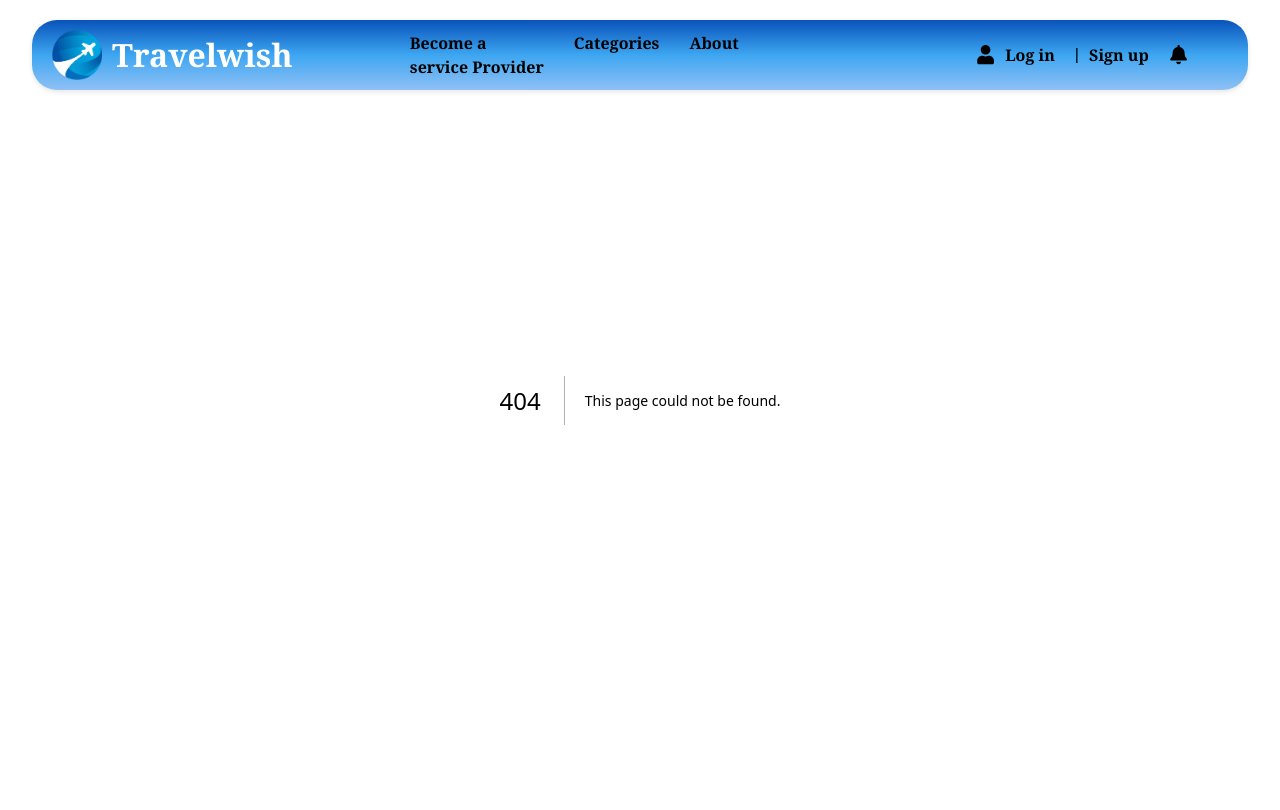
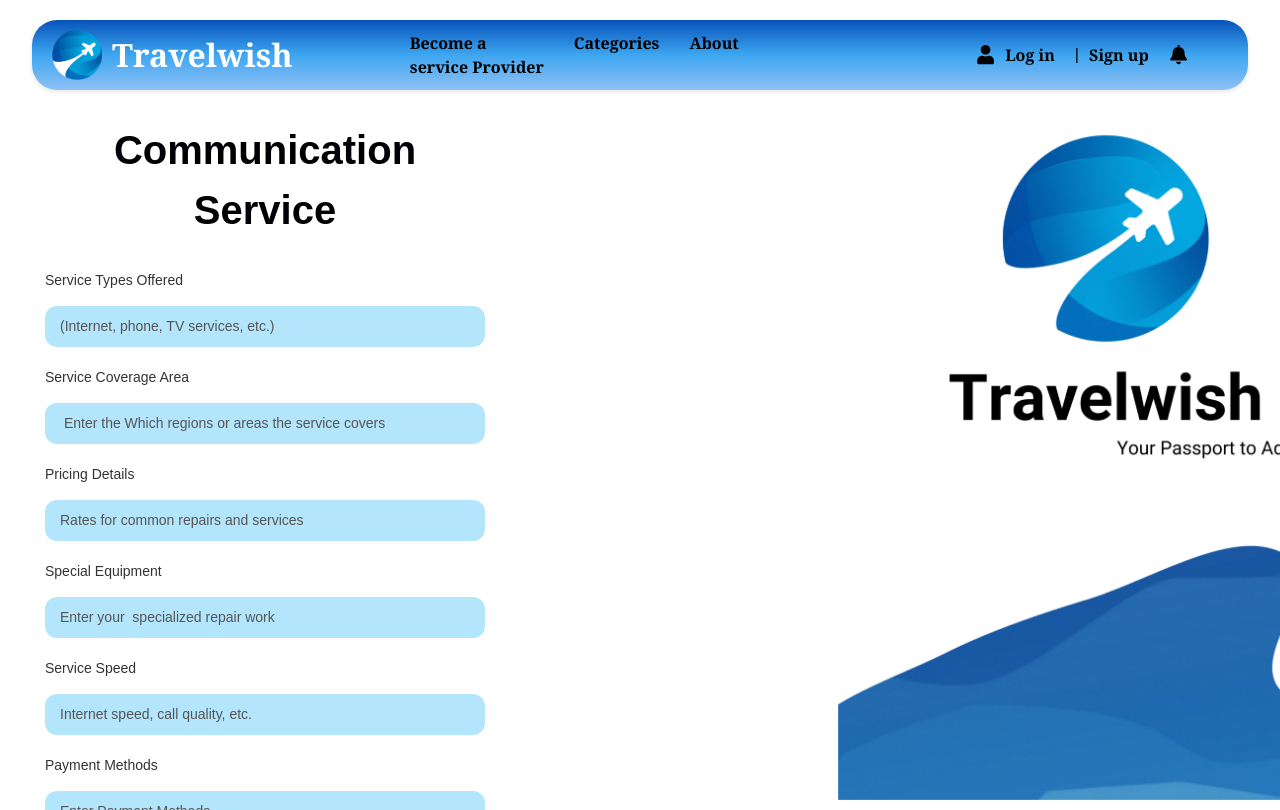
Before and after one commit to CodeCraftersUOM/Service_-Provider, a Next.js app in the folder my-app/: page /otherservices/Communi in a window 1280 px wide. Before the commit this address had no page. Built offline with nearby package versions, Linux system fonts and the light colour scheme.

Commit message:
auto and comuni

```diff
--- /dev/null
+++ b/my-app/src/app/otherservices/Communi/Communication .tsx
@@ -0,0 +1,48 @@
+// pages/other-services.tsx
+
+import React from 'react';
+import Head from 'next/head';
+import styles from './Communication.module.css';
+
+const OtherServices = () => {
+  return (
+    <>
+      <Head>
+        <title>Communication Service</title>
+      </Head>
+      <div className={styles.container}>
+        <form className={styles.form}>
+          <h1 className={styles.title}>Communication Service</h1>
+
+          <label htmlFor="Service Types Offered">Service Types Offered </label>
+          <input className={styles.input} type="text" id="Service" placeholder="(Internet, phone, TV services, etc.)" />
+
+          <label htmlFor="Service Coverage Area">Service Coverage Area</label>
+          <input className={styles.input} type="text" id="Service Area" placeholder=" Enter the Which regions or areas the service covers" />
+
+          <label htmlFor="Pricing Details">Pricing Details</label>
+          <input className={styles.input} type="text" id="Pricing Details" placeholder="Rates for common repairs and services" />
+
+          <label htmlFor="Special Equipment">Special Equipment</label>
+          <input className={styles.input} type="text" id="Special Equipment" placeholder="Enter your  specialized repair work" />
+
+          <label htmlFor="Service Speed">Service Speed</label>
+          <input className={styles.input} type="text" id="Service Speed" placeholder="Internet speed, call quality, etc." />
+
+          <label htmlFor="Payment Methods">Payment Methods</label>
+          <input className={styles.input} type="text" id="Payment Methods" placeholder="Enter Payment Methods" />
+
+          <label htmlFor="Promotions">Promotions</label>
+          <input className={styles.input} type="text" id="Promotions" placeholder="Enter Promotions" />
+
+
+
+
+          <button className={styles.submitButton} type="submit">Submit</button>
+        </form>
+      </div>
+    </>
+  );
+};
+
+export default OtherServices;
--- /dev/null
+++ b/my-app/src/app/otherservices/Communi/Communication.module.css
@@ -0,0 +1,93 @@
+.container {
+    background-image: url('/background04.png'); /* Ensure this file is in the public/ folder */
+    background-size: cover;
+    background-position: center;
+    background-repeat: no-repeat;
+    background-attachment: fixed; /* Keeps background fixed */
+    height: 100vh;
+    display: flex;
+    align-items: center;
+    justify-content: center;
+    padding: 40px 20px;
+  }
+
+  .form {
+    background-color: rgba(255, 255, 255, 0.9);
+    padding: 30px;
+    border-radius: 16px;
+    margin-left: -750px;
+    margin-top: 100px;
+    max-width: 500px;
+    width: 100%;
+    max-height: 100%; /* Limit form height */
+    overflow-y: auto;  /* Enable scroll inside form */
+    display: flex;
+    flex-direction: column;
+    gap: 15px;
+
+  }
+
+  /* Optional: Nice scrollbar styling */
+  .form::-webkit-scrollbar {
+    width: 0.0000001px;
+  }
+  .form::-webkit-scrollbar-thumb {
+    background-color: #0cabf4;
+    border-radius: 10px;
+
+  }
+  .form::-webkit-scrollbar-thumb:hover {
+    background-color: #555;
+  }
+
+  .title {
+    text-align: center;
+    font-size: 40px;
+    font-weight: bold;
+    color: #000004;
+    margin-bottom: 10px;
+  }
+
+  .form label {
+    font-weight: 500;
+    color: #333;
+    font-size: 14px;
+    margin-top: 5px;
+  }
+
+  .input {
+    background-color: #b3e5fc;
+    border: none;
+    border-radius: 12px;
+    padding: 10px 15px;
+    font-size: 14px;
+    outline: none;
+    transition: background-color 0.3s ease;
+  }
+
+  .input::placeholder {
+    color: #555;
+  }
+
+  .input:focus {
+    background-color: #81d4fa;
+  }
+
+  .submitButton {
+    margin-top: 10px;
+    padding: 10px;
+    width: 200px;
+    background-color: #0d1feb;
+    color: white;
+    font-size: 16px;
+    font-weight: bold;
+    border: none;
+    margin-left: 100px;
+    border-radius: 12px;
+    cursor: pointer;
+    transition: background-color 0.3s ease;
+  }
+
+  .submitButton:hover {
+    background-color: #0a0db0;
+  }
--- /dev/null
+++ b/my-app/src/app/otherservices/Communi/page.tsx
@@ -0,0 +1,12 @@
+import React from 'react';
+import Communi from './Communication ';
+
+function Page() {
+  return (
+    <div>
+      <Communi />
+    </div>
+  );
+}
+
+export default Page;
--- /dev/null
+++ b/my-app/src/app/otherservices/auto_repair/auto_repair.module.css
@@ -0,0 +1,93 @@
+.container {
+    background-image: url('/background04.png'); /* Ensure this file is in the public/ folder */
+    background-size: cover;
+    background-position: center;
+    background-repeat: no-repeat;
+    background-attachment: fixed; /* Keeps background fixed */
+    height: 100vh;
+    display: flex;
+    align-items: center;
+    justify-content: center;
+    padding: 40px 20px;
+  }
+
+  .form {
+    background-color: rgba(255, 255, 255, 0.9);
+    padding: 30px;
+    border-radius: 16px;
+    margin-left: -750px;
+    margin-top: 100px;
+    max-width: 500px;
+    width: 100%;
+    max-height: 100%; /* Limit form height */
+    overflow-y: auto;  /* Enable scroll inside form */
+    display: flex;
+    flex-direction: column;
+    gap: 15px;
+
+  }
+
+  /* Optional: Nice scrollbar styling */
+  .form::-webkit-scrollbar {
+    width: 0.0000001px;
+  }
+  .form::-webkit-scrollbar-thumb {
+    background-color: #0cabf4;
+    border-radius: 10px;
+
+  }
+  .form::-webkit-scrollbar-thumb:hover {
+    background-color: #555;
+  }
+
+  .title {
+    text-align: center;
+    font-size: 40px;
+    font-weight: bold;
+    color: #000004;
+    margin-bottom: 10px;
+  }
+
+  .form label {
+    font-weight: 500;
+    color: #333;
+    font-size: 14px;
+    margin-top: 5px;
+  }
+
+  .input {
+    background-color: #b3e5fc;
+    border: none;
+    border-radius: 12px;
+    padding: 10px 15px;
+    font-size: 14px;
+    outline: none;
+    transition: background-color 0.3s ease;
+  }
+
+  .input::placeholder {
+    color: #555;
+  }
+
+  .input:focus {
+    background-color: #81d4fa;
+  }
+
+  .submitButton {
+    margin-top: 10px;
+    padding: 10px;
+    width: 200px;
+    background-color: #0d1feb;
+    color: white;
+    font-size: 16px;
+    font-weight: bold;
+    border: none;
+    margin-left: 100px;
+    border-radius: 12px;
+    cursor: pointer;
+    transition: background-color 0.3s ease;
+  }
+
+  .submitButton:hover {
+    background-color: #0a0db0;
+  }
--- /dev/null
+++ b/my-app/src/app/otherservices/auto_repair/auto_repair.tsx
@@ -0,0 +1,46 @@
+// pages/other-services.tsx
+
+import React from 'react';
+import Head from 'next/head';
+import styles from './auto_repair.module.css';
+
+const OtherServices = () => {
+  return (
+    <>
+      <Head>
+        <title>Auto Repair</title>
+      </Head>
+      <div className={styles.container}>
+        <form className={styles.form}>
+          <h1 className={styles.title}>Auto Repair</h1>
+
+          <label htmlFor="Types of Services Offered ">Types of Services Offered </label>
+          <input className={styles.input} type="text" id="Service" placeholder="(Oil change, tire repair, engine diagnostics, etc.)" />
+
+          <label htmlFor="Service Area">Service Area</label>
+          <input className={styles.input} type="text" id="Service Area" placeholder=" Enter the Service Area" />
+
+          <label htmlFor="Pricing Details">Pricing Details</label>
+          <input className={styles.input} type="text" id="Pricing Details" placeholder="Rates for common repairs and services" />
+
+          <label htmlFor="Special Equipment">Special Equipment</label>
+          <input className={styles.input} type="text" id="Special Equipment" placeholder="Enter your  specialized repair work" />
+
+          <label htmlFor="Payment Methods">Payment Methods</label>
+          <input className={styles.input} type="text" id="Payment Methods" placeholder="Enter Payment Methods" />
+
+          <label htmlFor="Promotions">Promotions</label>
+          <input className={styles.input} type="text" id="Promotions" placeholder="Enter Promotions" />
+
+          <label htmlFor="Emergency Services">Emergency Services</label>
+          <input className={styles.input} type="text" id="Promotions" placeholder="24/7 repair or emergency roadside assistance" />
+
+
+          <button className={styles.submitButton} type="submit">Submit</button>
+        </form>
+      </div>
+    </>
+  );
+};
+
+export default OtherServices;
--- /dev/null
+++ b/my-app/src/app/otherservices/auto_repair/page.tsx
@@ -0,0 +1,12 @@
+import React from 'react';
+import Auto_repair from './auto_repair';
+
+function Page() {
+  return (
+    <div>
+      <Auto_repair />
+    </div>
+  );
+}
+
+export default Page;
```
